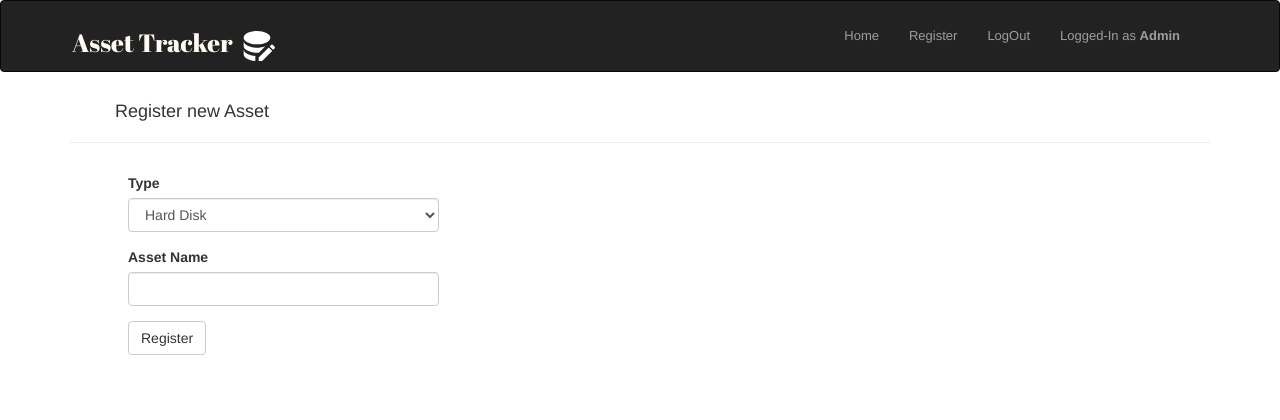
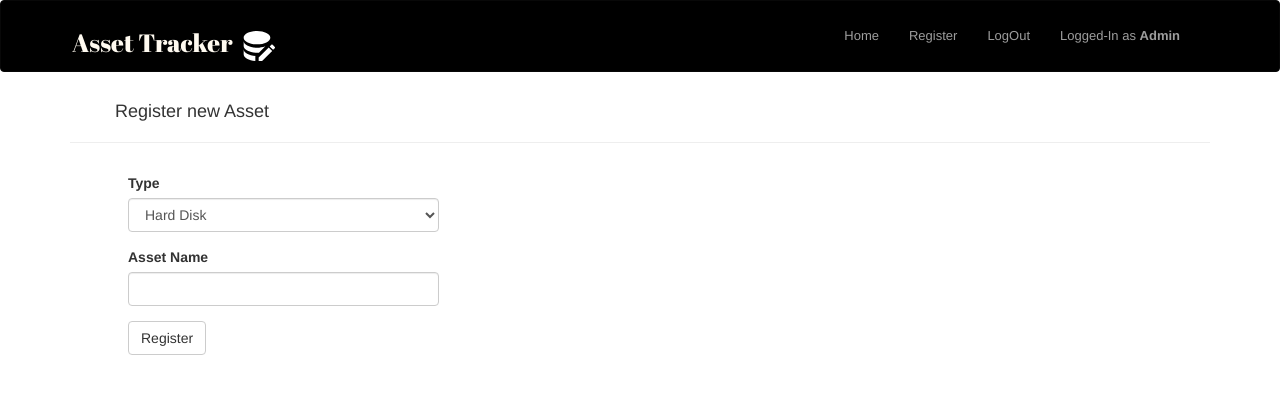
Before and after one commit to BharatKammakatla/Asset-Tracker, a Flask app: page /register/asset in a window 1280 px wide. Shown: the top 420 px of the page. Run offline with Flask 2, Linux system fonts and the light colour scheme; a user stored in the database is signed in; some libraries are stand-ins or nearby versions.

Commit message:
changed navbar color

```diff
--- a/app/static/css/styles.css
+++ b/app/static/css/styles.css
@@ -2,7 +2,7 @@ html, body {height: 100%; margin: 0; padding: 0}
 p, li { font-size: small }
 footer{ position: absolute; width: 100%; left:0 ;bottom: 0; height: 40px }
 span {margin: 2px}
-.navbar-inverse {padding: 10px}
+.navbar-inverse {padding: 10px; background-color: black}
 .books {padding: 25px; position: relative; left: 5%; width: 80%}
 .publisher {padding: 25px; position: relative; left: 40px }
 .ftr {padding: 25px}
```
